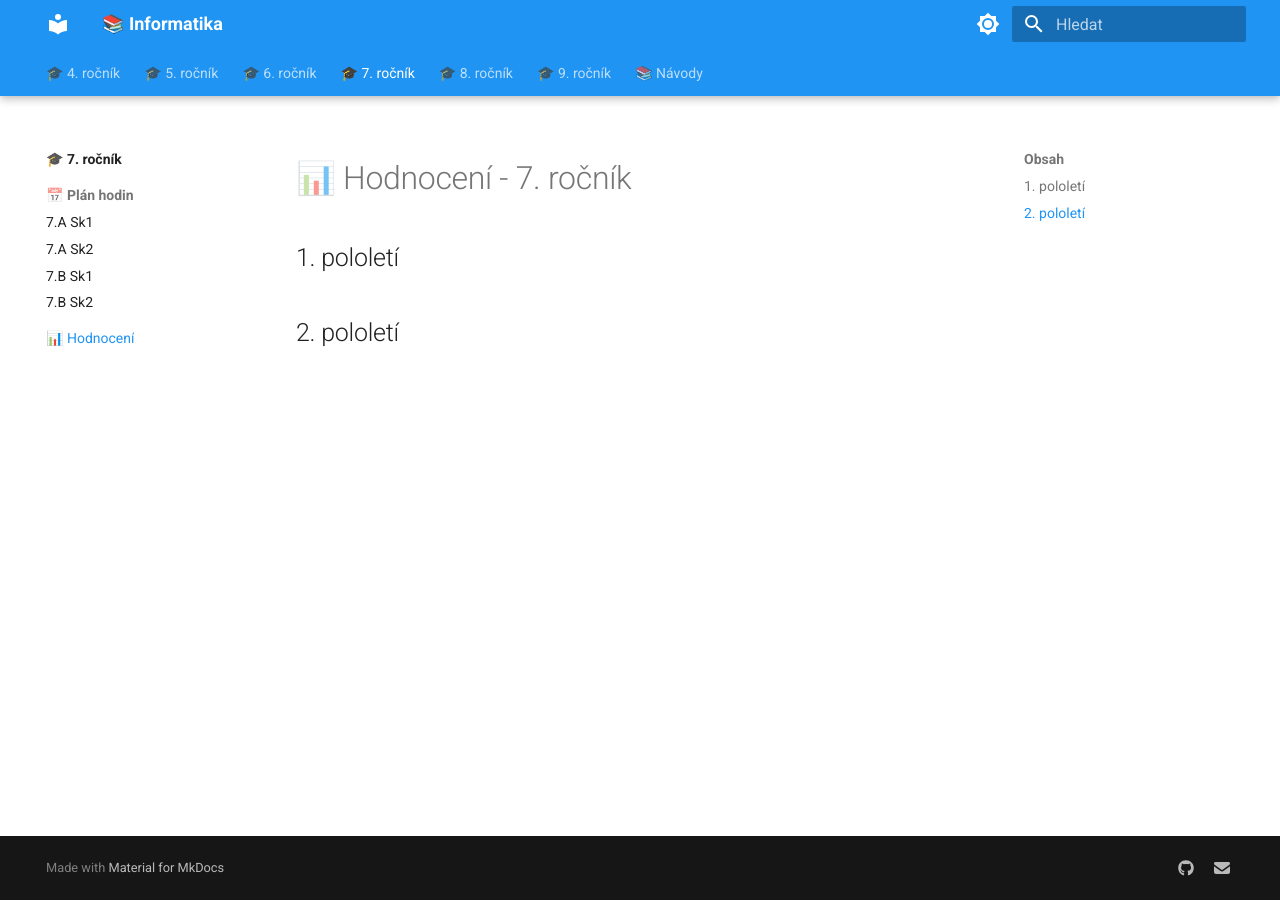
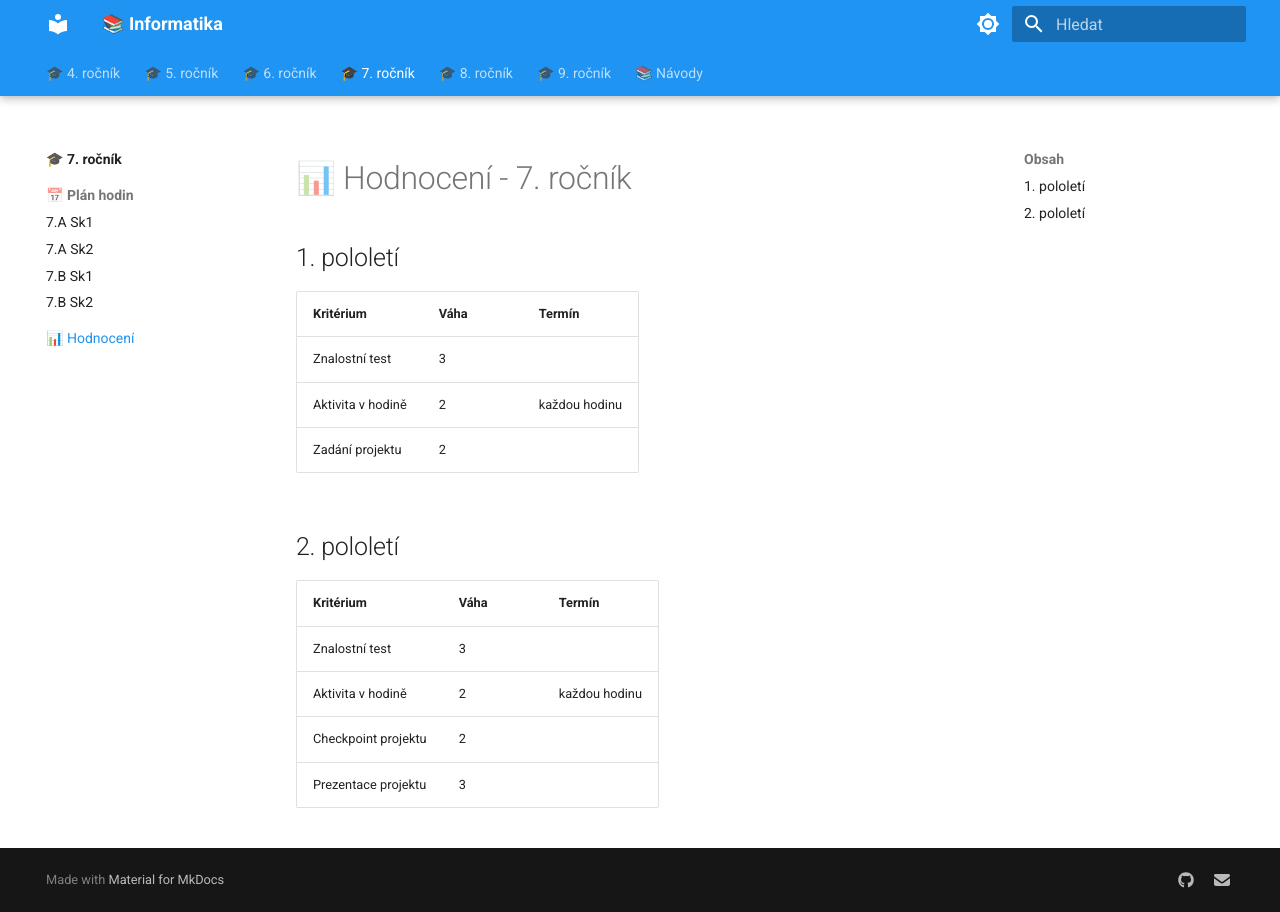
Before and after one commit to tomnovota/zs-materialy, an MkDocs documentation site: the page built from docs/07/hodnoceni.md, in a window 1280 px wide. Built offline with MkDocs 1.6.1 and Material for MkDocs 9.7.7, drawn with Linux system fonts in a browser that asks for light colours.

Commit message:
Added evaluation tables.

```diff
--- a/docs/07/hodnoceni.md
+++ b/docs/07/hodnoceni.md
@@ -2,4 +2,18 @@
 
 ## 1. pololetí
 
+| Kritérium         | Váha | Termín        |
+| ----------------- | ---- | ------------- |
+| Znalostní test    | 3    |               |
+| Aktivita v hodině | 2    | každou hodinu |
+| Zadání projektu   | 2    |               |
+
+
 ## 2. pololetí
+
+| Kritérium           | Váha | Termín        |
+| ------------------- | ---- | ------------- |
+| Znalostní test      | 3    |               |
+| Aktivita v hodině   | 2    | každou hodinu |
+| Checkpoint projektu | 2    |               |
+| Prezentace projektu | 3    |               |
```
Also changed, not shown: docs/04/hodnoceni.md (+12 -0 lines), docs/05/hodnoceni.md (+12 -0 lines), docs/06/hodnoceni.md (+14 -0 lines), docs/08/hodnoceni.md (+14 -0 lines), docs/09/hodnoceni.md (+14 -0 lines).
